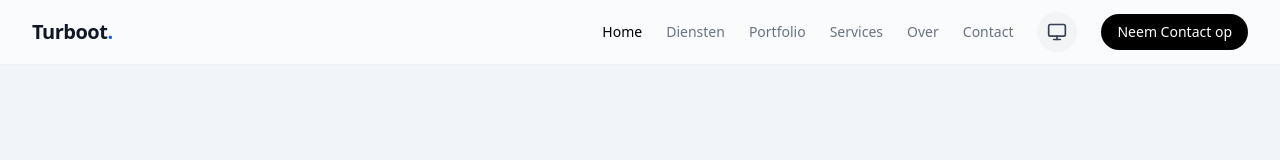
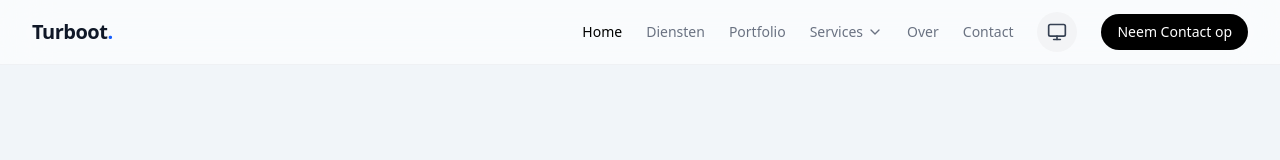
Before and after one commit to Turbootzz/TurbootWeb, a Next.js app: page / in a window 1280 px wide. Shown: the top 160 px of the page. Built offline with nearby package versions, Linux system fonts and the light colour scheme.

Commit message:
feat(nav): convert services link to dropdown menu

```diff
--- a/src/components/layout/Header.tsx
+++ b/src/components/layout/Header.tsx
@@ -3,7 +3,7 @@
 import Link from "next/link"
 import { usePathname } from "next/navigation"
 import { useState, useEffect, useRef } from "react"
-import { Menu, X } from "lucide-react"
+import { Menu, X, ChevronDown } from "lucide-react"
 import { cn } from "@/lib/utils"
 import { ThemeToggle } from "@/components/ThemeToggle"
 
@@ -56,7 +56,7 @@ export function Header() {
     }
   }, [open])
 
-  // Focus trap
+  // Focus trap (simplified for dynamic structure)
   useEffect(() => {
     if (!open || !menuRef.current) return
 
@@ -97,7 +97,37 @@ export function Header() {
 
         {/* Desktop Nav */}
         <nav className="hidden items-center gap-6 md:flex">
-          {LINKS.map((link) => (
+          {LINKS.map((link) => {
+            // Handle Dropdown Items
+            if ("items" in link) {
+              return (
+                <div key={link.label} className="group relative">
+                  <button className="flex items-center gap-1 text-sm font-medium text-gray-500 transition-colors hover:text-black dark:text-gray-400 dark:hover:text-white">
+                    {link.label}
+                    <ChevronDown className="h-4 w-4 transition-transform group-hover:rotate-180" />
+                  </button>
+
+                  {/* Dropdown Content */}
+                  <div className="invisible absolute top-full left-1/2 mt-2 w-48 -translate-x-1/2 pt-2 opacity-0 transition-all duration-200 ease-in-out group-hover:visible group-hover:opacity-100">
+                    <div className="rounded-xl border border-gray-200 bg-white p-2 shadow-lg dark:border-gray-800 dark:bg-gray-950">
+                      {link.items.map((subItem) => (
+                        <Link
+                          key={subItem.label}
+                          href={subItem.href}
+                          target={subItem.external ? "_blank" : undefined}
+                          className="block rounded-lg px-4 py-2 text-sm text-gray-600 hover:bg-gray-50 hover:text-black dark:text-gray-400 dark:hover:bg-gray-900 dark:hover:text-white"
+                        >
+                          {subItem.label}
+                        </Link>
+                      ))}
+                    </div>
+                  </div>
+                </div>
+              )
+            }
+
+            // Handle Regular Links
+            return (
               <Link
                 key={link.href}
                 href={link.href}
@@ -110,7 +140,8 @@ export function Header() {
               >
                 {link.label}
               </Link>
-          ))}
+            )
+          })}
           <ThemeToggle />
           <Link
             href="/contact"
@@ -142,7 +173,32 @@ export function Header() {
           className="absolute top-16 left-0 w-full border-b border-gray-200 bg-white p-6 shadow-lg md:hidden dark:border-gray-800 dark:bg-gray-950"
         >
           <nav className="flex flex-col gap-4">
-            {LINKS.map((link) => (
+            {LINKS.map((link) => {
+              if ("items" in link) {
+                return (
+                  <div key={link.label} className="flex flex-col gap-2">
+                    <span className="text-sm font-semibold tracking-wider text-gray-400 uppercase">
+                      {link.label}
+                    </span>
+                    {link.items.map((subItem) => (
+                      <Link
+                        key={subItem.label}
+                        href={subItem.href}
+                        target={subItem.external ? "_blank" : undefined}
+                        onClick={() => {
+                          setOpen(false)
+                          toggleRef.current?.focus()
+                        }}
+                        className="pl-4 text-lg font-medium text-gray-600 hover:text-black dark:text-gray-400 dark:hover:text-white"
+                      >
+                        {subItem.label}
+                      </Link>
+                    ))}
+                  </div>
+                )
+              }
+
+              return (
                 <Link
                   key={link.href}
                   href={link.href}
@@ -154,7 +210,8 @@ export function Header() {
                 >
                   {link.label}
                 </Link>
-            ))}
+              )
+            })}
           </nav>
         </div>
       )}
--- a/src/lib/constants.ts
+++ b/src/lib/constants.ts
@@ -2,7 +2,13 @@ export const NAV_ITEMS = [
   { href: "/", label: "Home" },
   { href: "/diensten", label: "Diensten" },
   { href: "/portfolio", label: "Portfolio" },
-  { href: "/homelab", label: "Services" },
+  {
+    label: "Services",
+    items: [
+      { label: "Nimbus", href: "https://nimbus.turboot.com", external: true },
+      { label: "PokePortal", href: "https://pokeportal.app", external: true },
+    ],
+  },
   { href: "/over", label: "Over" },
   { href: "/contact", label: "Contact" },
 ] as const
```
Lines whose indentation alone changed are shown as unchanged.
